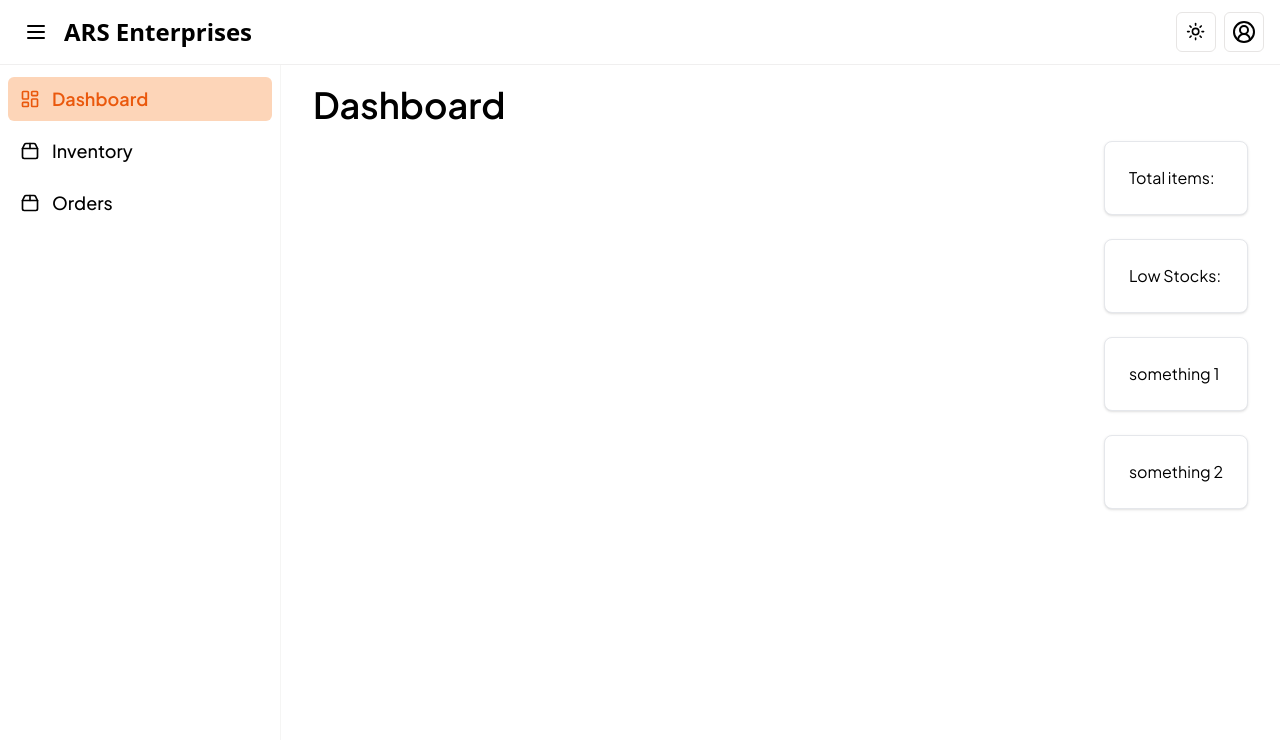
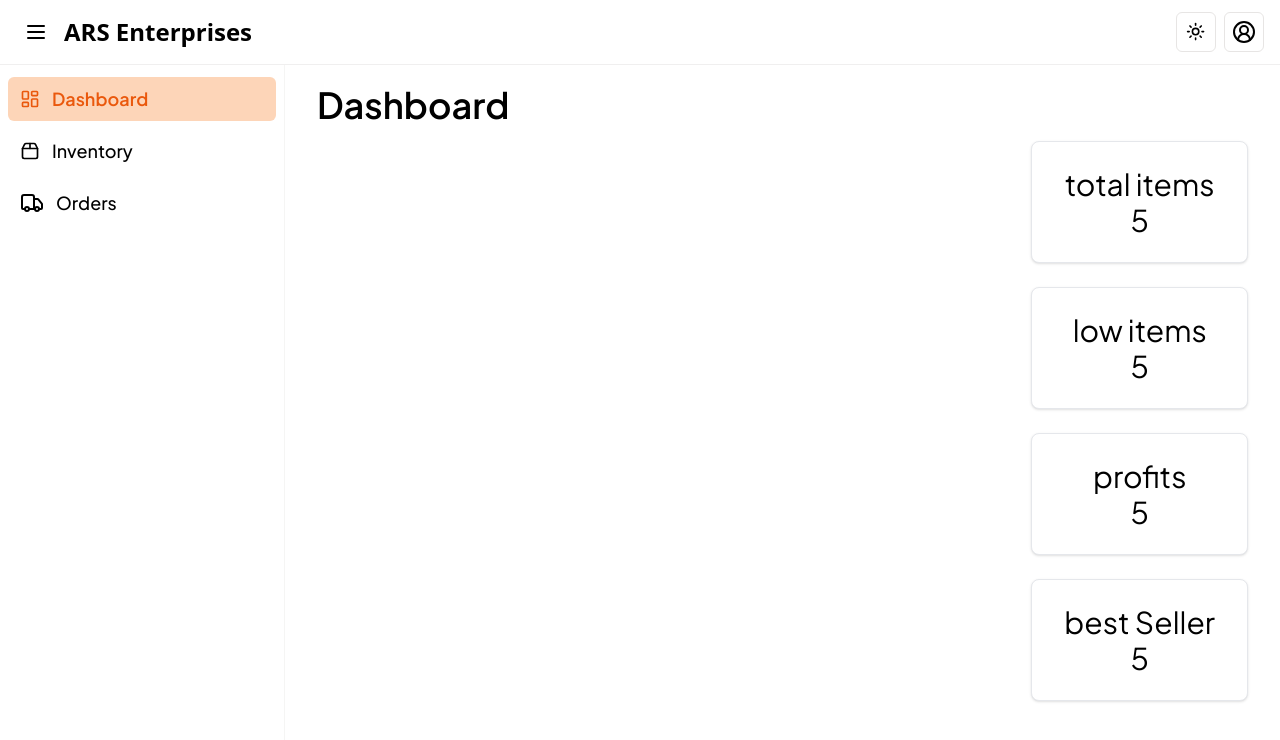
Before and after one commit to Shreyas4603/inventory-frontend-isolated, a React (Vite) app: page /dashboard in a window 1280 px wide. Shown: the top 740 px of the page. Built offline with nearby package versions, Linux system fonts and the light colour scheme; sample sign-in values are in the browser's storage.

Commit message:
added text cards on dashboard

```diff
--- a/src/Components/Common/SideBar.jsx
+++ b/src/Components/Common/SideBar.jsx
@@ -4,6 +4,7 @@ import {
   IndianRupeeIcon,
   LayoutDashboardIcon,
   Package2Icon,
+  Truck,
 } from "lucide-react";
 import { useSelector } from "react-redux";
 import SidebarItem from "./SidebarItem";
@@ -30,7 +31,7 @@ export const SideBar = () => {
     {
       name: "Orders", //u can see n n add products
       link: "/orders",
-      icon: <Package2Icon className="w-5" />,
+      icon: <Truck />,
     },
   ];
 
--- /dev/null
+++ b/src/Components/Common/TextCards.jsx
@@ -0,0 +1,15 @@
+export const TextCard = (props) => {
+  const { name, data } = props;
+  return (
+    <>
+      <div
+        className="flex flex-col items-center select-none max-w-sm px-8 py-6
+        bg-white border border-gray-200 rounded-lg shadow hover:bg-gray-100
+        dark:bg-black dark:border-gray-700 dark:hover:bg-white/20 "
+      >
+        <h1 className="text-3xl">{name}</h1>
+        <h1 className="text-3xl">{data}</h1>
+      </div>
+    </>
+  );
+};
--- a/src/Screens/Dashboard/Dashboard.jsx
+++ b/src/Screens/Dashboard/Dashboard.jsx
@@ -1,30 +1,15 @@
 import React from "react";
-import { Scrollbars } from "react-custom-scrollbars";
-
+import { TextCard } from "@/Components/Common/TextCards";
 export const Dashboard = () => {
   return (
     <section className="px-8 py-5">
       <div className="text-4xl font-jakarta font-semibold">Dashboard</div>
       <div className="flex justify-end">
         <div className="mt-4 flex flex-col gap-6 ">
-          <div
-            className="select-none max-w-sm p-6 bg-white border border-gray-200 rounded-lg shadow hover:bg-gray-100
-            dark:bg-black dark:border-gray-700 dark:hover:bg-white/20 "
-          >
-            Total items:
-          </div>
-          <div
-            className="select-none max-w-sm p-6 bg-white border border-gray-200 rounded-lg shadow hover:bg-gray-100
-            dark:bg-black dark:border-gray-700 dark:hover:bg-white/20"
-          >
-            Low Stocks:
-          </div>
-          <div className="select-none max-w-sm p-6 bg-white border border-gray-200 rounded-lg shadow hover:bg-gray-100 dark:bg-black dark:border-white/10 dark:hover:bg-white/20 ">
-            something 1
-          </div>
-          <div className="select-none max-w-sm p-6 bg-white border border-gray-200 rounded-lg shadow hover:bg-gray-100 dark:bg-black dark:border-white/10 dark:hover:bg-white/20 ">
-            something 2
-          </div>
+          <TextCard name="total items" data="5" />
+          <TextCard name="low items" data="5" />
+          <TextCard name="profits" data="5" />
+          <TextCard name="best Seller" data="5" />
         </div>
       </div>
     </section>
```
